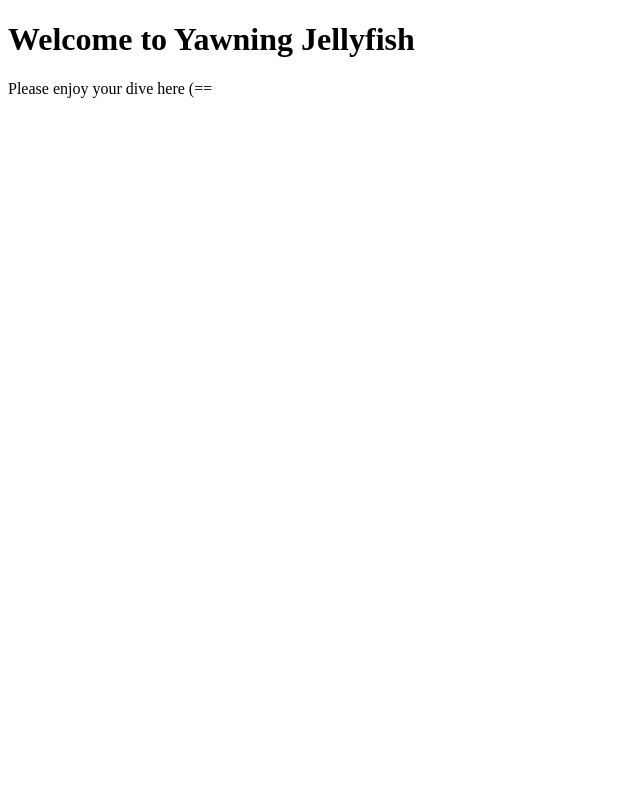
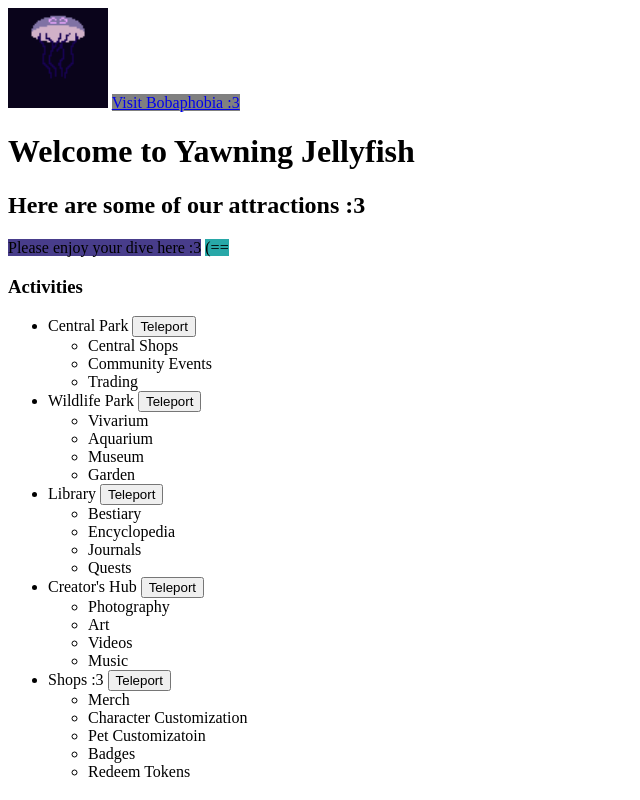
Before and after one commit to BenjaminJr-0/bobaphobia, a plain HTML site: page index.html in a window 1280 px wide. Shown: the whole page, without its empty margins (0-640 px from the left). Drawn offline with Linux system fonts and the light colour scheme.

Commit message:
I added basic html and slight css. Nothing crazy

```diff
--- a/index.html
+++ b/index.html
@@ -1,10 +1,61 @@
 <!DOCTYPE html>
 <html>
   <head>
+    <meta mame="viewport" content="width=device-width, initial-scale=1" />
+    <link rel="icon" type="image/png" href="sprites/Yawning JellyFish Logo Mark One.png">
     <title> Yawning JellyFish</title>
+    <img src="sprites/Yawning JellyFish Logo Mark One.png"
+    alt="Yawning Jellyfish Logo"
+    height="100">
+    </a>
   </head>
   <body>
-    <h1>Welcome to <strong>Yawning Jellyfish</strong></h1>
-    <p>Please enjoy your dive here (==</p>
+    <a href="bobaphobia.html"
+    target="_blank"
+    title="Visits Bobaphobia">
+    <span style="background-color: grey;">Visit Bobaphobia :3</span>
+    </a>
+    <h1><div>Welcome to <strong>Yawning Jellyfish</strong></div></h1>
+    <h2>Here are some of our attractions :3</h2>
+    <p><span style="background-color: darkslateblue;">Please enjoy your dive here :3</span>  <span style="background-color: rgb(40, 168, 168);">(==</span></p>
+
   </body>
+    <h3> Activities</h3>
+    <ul>
+      <li>Central Park <button>Teleport</button></li>
+      <ul>
+        <li>Central Shops</li>
+        <li>Community Events</li>
+        <li>Trading</li>
+      </ul>
+      <li>Wildlife Park <button>Teleport</button></li>
+      <ul>
+        <li>Vivarium</li>
+        <li>Aquarium</li>
+        <li>Museum</li>
+        <li>Garden</li>
+      </ul>
+      <li>Library <button>Teleport</button></li>
+      <ul>
+        <li>Bestiary</li>
+        <li>Encyclopedia</li>
+        <li>Journals</li>
+        <li>Quests</li>
+      </ul>
+      <li>Creator's Hub <button>Teleport</button></li>
+      <ul>
+        <li>Photography</li>
+        <li>Art</li>
+        <li>Videos</li>
+        <li>Music</li>
+      </ul>
+      <li>Shops :3 <button>Teleport</button></li>
+      <ul>
+        <li>Merch</li>
+        <li>Character Customization</li>
+        <li>Pet Customizatoin</li>
+        <li>Badges</li>
+        <li>Redeem Tokens</li>
+      </ul>
+    </ul>
 </html>
```
Also changed, not shown: bobaphobia.html (+24 -1 lines).
